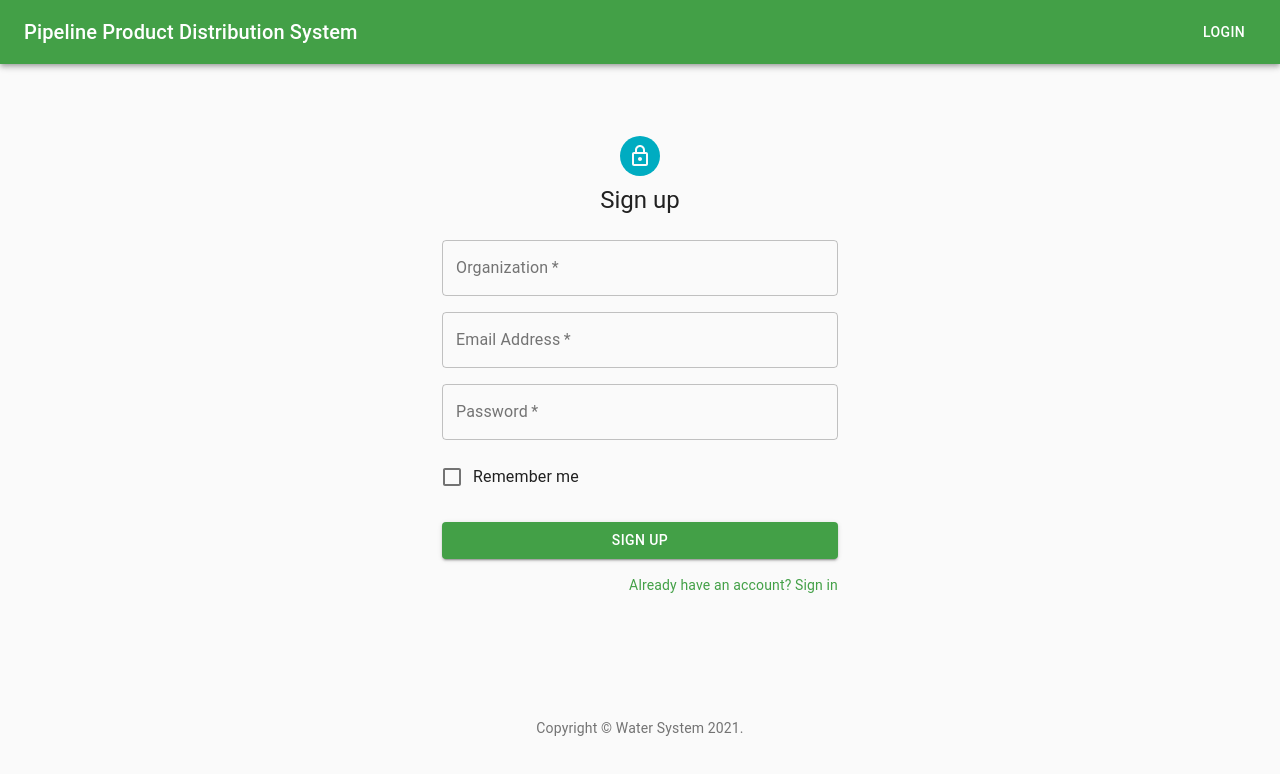
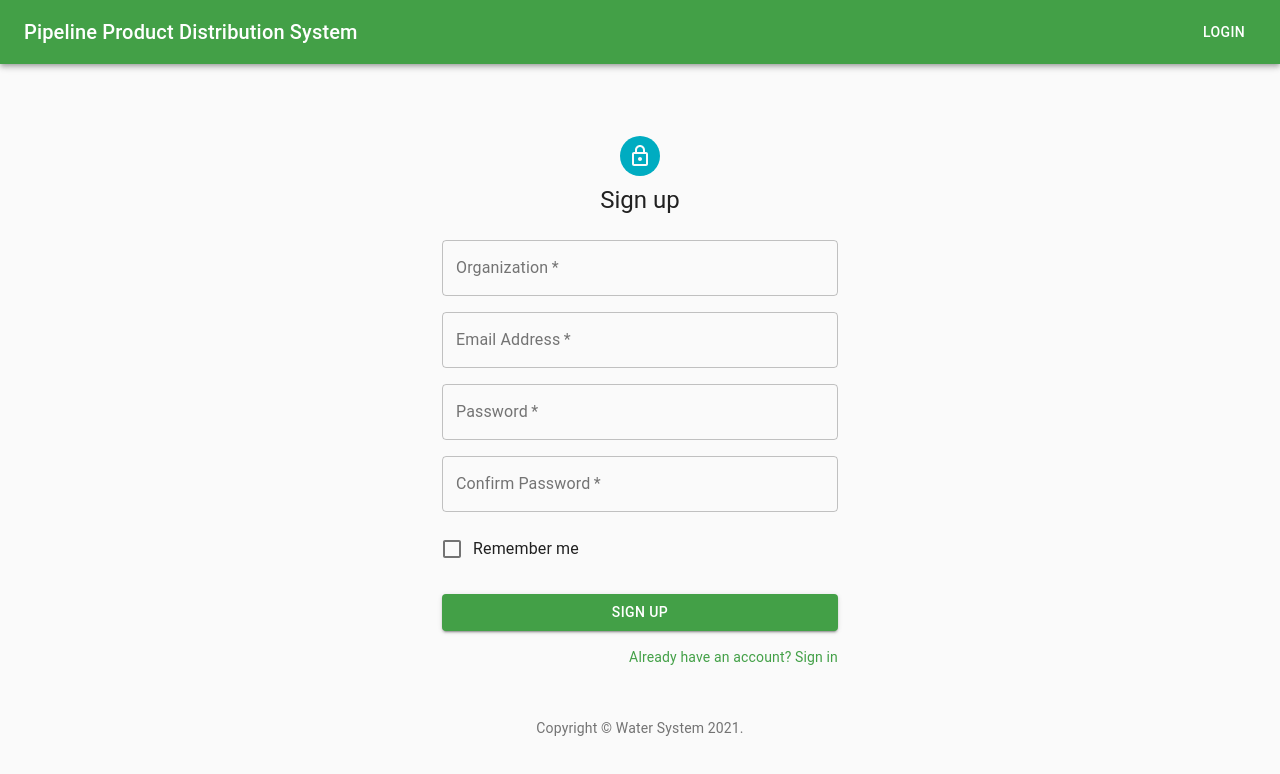
Before and after one commit to Fredpwol/Pipline-Sytem, a React (Create React App) app in the folder site/: page /signup in a window 1280 px wide. Shown: the top 774 px of the page. Built offline with nearby package versions, Linux system fonts and the light colour scheme.

Commit message:
confirm password added

```diff
--- a/site/src/pages/auth/SignUp.jsx
+++ b/site/src/pages/auth/SignUp.jsx
@@ -7,7 +7,7 @@ import FormControlLabel from "@material-ui/core/FormControlLabel";
 import Checkbox from "@material-ui/core/Checkbox";
 import Link from "@material-ui/core/Link";
 import Grid from "@material-ui/core/Grid";
-import Box from "@material-ui/core/Box";
+// import Box from "@material-ui/core/Box";
 import LockOutlinedIcon from "@material-ui/icons/LockOutlined";
 import Typography from "@material-ui/core/Typography";
 import { makeStyles } from "@material-ui/core/styles";
@@ -42,10 +42,12 @@ export default function SignUp() {
   const [password, setPassword] = useState("");
   const [errors, setErrors] = useState("");
   const [remember, setRemember] = useState(false);
+  const [confirmPassword, setConfirmPassword] = useState("");
   const auth = useContext(authContext);
   const history = useHistory();
 
   const submit = () => {
+    if (password === confirmPassword) {
       fetch("http://localhost:5000/register", {
         method: "POST",
         body: JSON.stringify({ email, password, organization }),
@@ -69,6 +71,9 @@ export default function SignUp() {
           console.error(err);
           setErrors(String(err));
         });
+    } else {
+      setErrors("Please confirm your password");
+    }
   };
   return (
     <Container component="main" maxWidth="xs">
@@ -123,6 +128,19 @@ export default function SignUp() {
               />
             </Grid>
             <Grid item xs={12}>
+              <TextField
+                variant="outlined"
+                required
+                fullWidth
+                name="confirm-password"
+                label="Confirm Password"
+                type="password"
+                id="confirm-password"
+                value={confirmPassword}
+                onChange={(e) => setConfirmPassword(e.target.value)}
+              />
+            </Grid>
+            <Grid item xs={12}>
               <FormControlLabel
                 control={
                   <Checkbox
```
Lines whose indentation alone changed are shown as unchanged.
